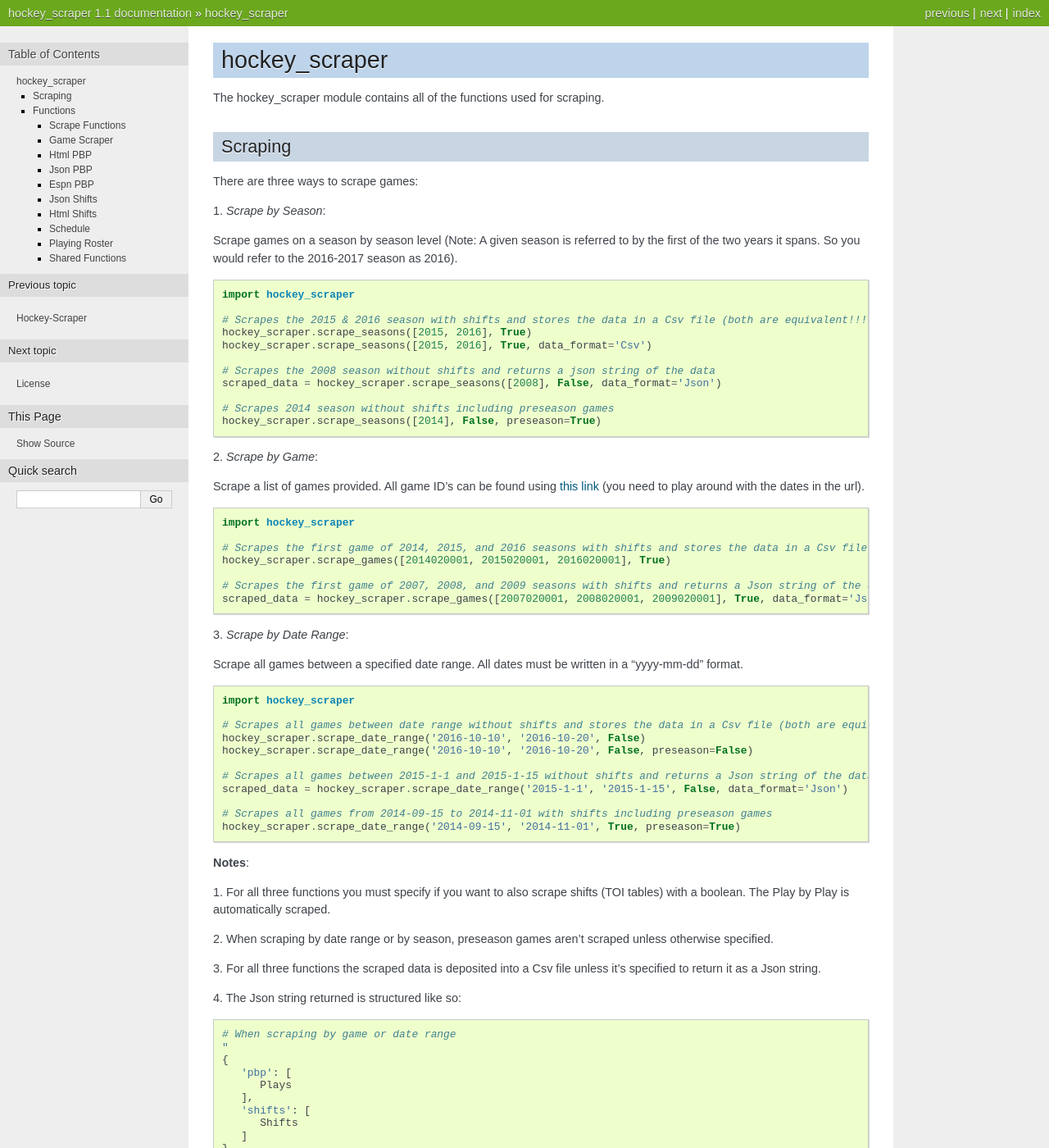
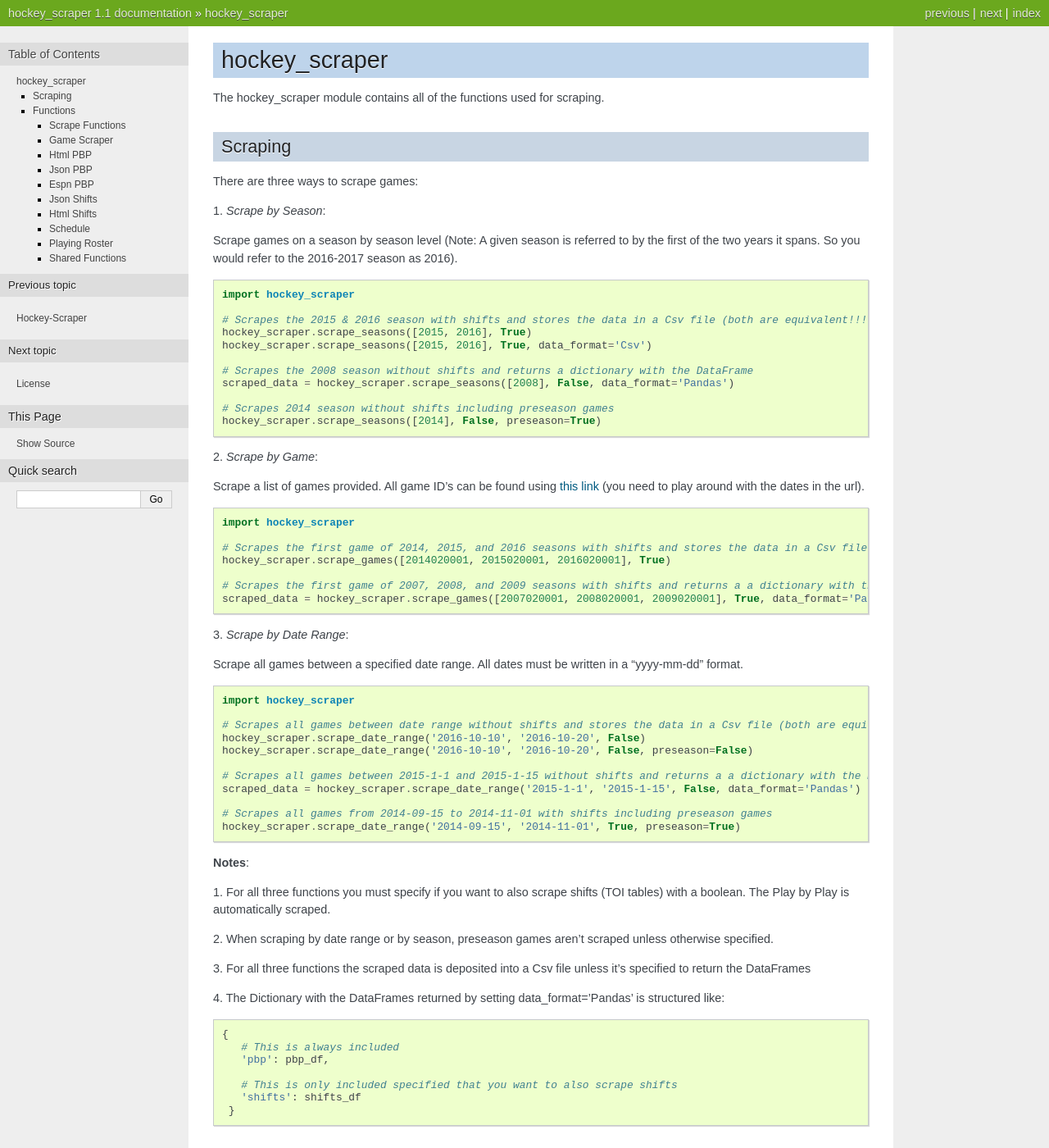
Before and after one commit to HarryShomer/Hockey-Scraper, a Sphinx documentation site: the page built from docs/source/hockey_scraper.rst, in a window 1280 px wide and 1400 px high. Shown: the whole window at 82% size. Built offline with Sphinx 7.4.7, drawn with Linux system fonts in a browser that asks for light colours; some of the changed text lies outside the part shown.

Commit message:
Deprecated ability to return scraped data as json string. Added way to return as Pandas DataFrames

```diff
--- a/docs/source/hockey_scraper.rst
+++ b/docs/source/hockey_scraper.rst
@@ -20,8 +20,8 @@ So you would refer to the 2016-2017 season as 2016).
     hockey_scraper.scrape_seasons([2015, 2016], True)
     hockey_scraper.scrape_seasons([2015, 2016], True, data_format='Csv')
 
-    # Scrapes the 2008 season without shifts and returns a json string of the data
-    scraped_data = hockey_scraper.scrape_seasons([2008], False, data_format='Json')
+    # Scrapes the 2008 season without shifts and returns a dictionary with the DataFrame
+    scraped_data = hockey_scraper.scrape_seasons([2008], False, data_format='Pandas')
 
     # Scrapes 2014 season without shifts including preseason games
     hockey_scraper.scrape_seasons([2014], False, preseason=True)
@@ -38,8 +38,8 @@ Scrape a list of games provided. All game ID's can be found using `this link
     # Scrapes the first game of 2014, 2015, and 2016 seasons with shifts and stores the data in a Csv file
     hockey_scraper.scrape_games([2014020001, 2015020001, 2016020001], True)
 
-    # Scrapes the first game of 2007, 2008, and 2009 seasons with shifts and returns a Json string of the data
-    scraped_data = hockey_scraper.scrape_games([2007020001, 2008020001, 2009020001], True, data_format='Json')
+    # Scrapes the first game of 2007, 2008, and 2009 seasons with shifts and returns a a dictionary with the DataFrames
+    scraped_data = hockey_scraper.scrape_games([2007020001, 2008020001, 2009020001], True, data_format='Pandas')
 
 \3. *Scrape by Date Range*:
 
@@ -52,8 +52,8 @@ Scrape all games between a specified date range. All dates must be written in a
     hockey_scraper.scrape_date_range('2016-10-10', '2016-10-20', False)
     hockey_scraper.scrape_date_range('2016-10-10', '2016-10-20', False, preseason=False)
 
-    # Scrapes all games between 2015-1-1 and 2015-1-15 without shifts and returns a Json string of the data
-    scraped_data = hockey_scraper.scrape_date_range('2015-1-1', '2015-1-15', False, data_format='Json')
+    # Scrapes all games between 2015-1-1 and 2015-1-15 without shifts and returns a a dictionary with the DataFrame
+    scraped_data = hockey_scraper.scrape_date_range('2015-1-1', '2015-1-15', False, data_format='Pandas')
 
     # Scrapes all games from 2014-09-15 to 2014-11-01 with shifts including preseason games
     hockey_scraper.scrape_date_range('2014-09-15', '2014-11-01', True, preseason=True)
@@ -66,61 +66,18 @@ Play is automatically scraped.
 
 \2. When scraping by date range or by season, preseason games aren't scraped unless otherwise specified.
 
-\3. For all three functions the scraped data is deposited into a Csv file unless it's specified to return it as a Json string.
+\3. For all three functions the scraped data is deposited into a Csv file unless it's specified to return the DataFrames
 
-\4. The Json string returned is structured like so:
+\4. The Dictionary with the DataFrames returned by setting data_format='Pandas' is structured like:
 ::
 
+   {
+      # This is always included
+      'pbp': pbp_df,
 
-   # When scraping by game or date range
-   "
-   {
-      'pbp': [
-         Plays
-      ],
-      'shifts': [
-         Shifts
-      ]
-   }
-   "
-
-   # When scraping by season
-   "
-   {
-      'pbp': {
-         'Seasons': [
-            Plays
-         ]
-      },
-      'shifts': {
-         'Seasons': [
-            Plays
-         ]
-      }
-   }
-   "
-
-   # For example, if you scraped the 2008 and 2009 seasons the Json will look like this:
-   "
-   {
-      'pbp': {
-         '2008': [
-            Plays
-         ],
-         '2009': [
-            Plays
-         ]
-      },
-      'shifts': {
-         '2008': [
-            Shifts
-         ],
-         '2009': [
-            Shifts
-         ]
-      }
-   }
-   "
+      # This is only included specified that you want to also scrape shifts
+      'shifts': shifts_df
+    }
 
 
 Functions
--- a/setup.py
+++ b/setup.py
@@ -7,7 +7,7 @@ def read():
 
 setup(
     name='hockey_scraper',
-    version='1.2.2',
+    version='1.2.5',
     description="""This package is designed to allow people to scrape Play by Play and Shift data off of the National
                 Hockey League (NHL) API and website for all preseason, regular season and playoff games since the
                 2007-2008 season""",
```
Also changed, not shown: README.rst (+19 -7 lines), 11 other files.
